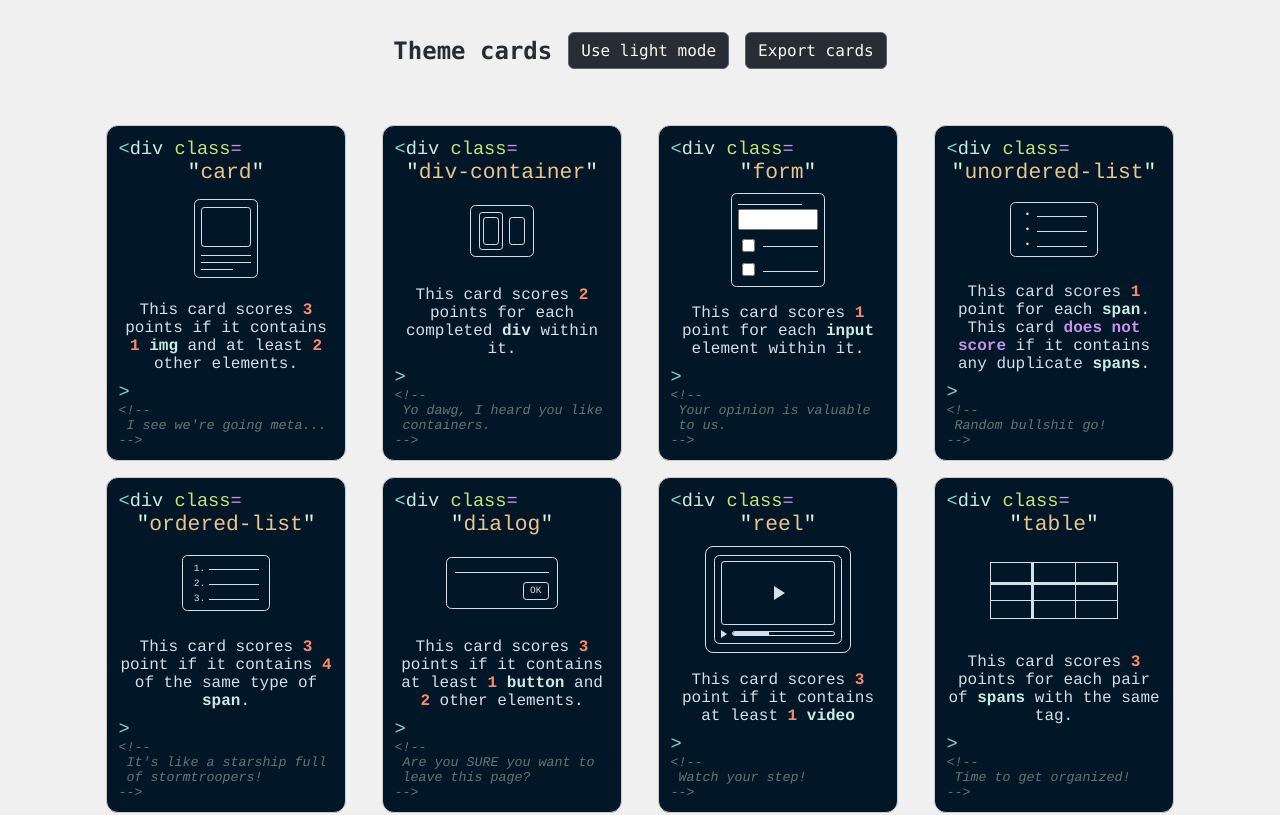
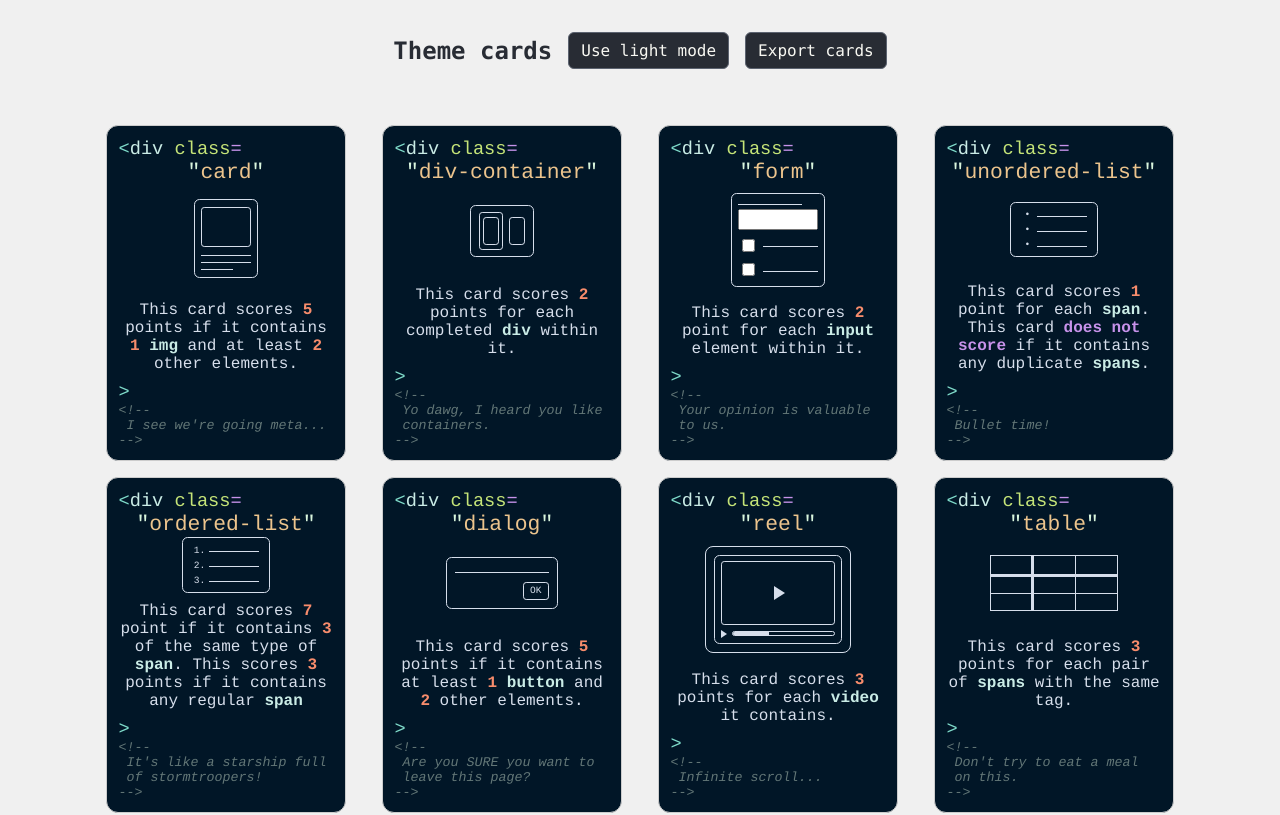
Before and after one commit to TangerineCat/divspan, a React (Vite) app: page / in a window 1280 px wide. Shown: the top 815 px of the page. Built offline with nearby package versions, Linux system fonts and the light colour scheme.

Commit message:
Balance patch over most divs

```diff
--- a/src/Card.scss
+++ b/src/Card.scss
@@ -192,6 +192,17 @@
   }
 }
 
+.card-visual .button-pill {
+  background: #7c3aed;
+  border: 0;
+  border-radius: 999px;
+  color: #fff;
+  cursor: pointer;
+  font: inherit;
+  font-weight: bold;
+  padding: 0.5rem 1rem;
+}
+
 .card-tag {
   color: var(--tag);
 }
--- a/src/Divs.tsx
+++ b/src/Divs.tsx
@@ -30,7 +30,7 @@ export const divs: CardConfig[] = [
     visual: <CardVisual />,
     description: [
       'This card scores ',
-      3,
+      5,
       ' points if it contains ',
       1,
       ' ',
@@ -61,7 +61,7 @@ export const divs: CardConfig[] = [
     visual: <MiniFormVisual />,
     description: [
       'This card scores ',
-      1,
+      2,
       ' point for each ',
       { text: 'input', type: DescriptionType.TAG },
       ' element within it.',
@@ -83,7 +83,7 @@ export const divs: CardConfig[] = [
       { text: 'spans', type: DescriptionType.TAG },
       '.'
     ],
-    flavorText: 'Random bullshit go!',
+    flavorText: 'Bullet time!',
   },
   {
     type: CardType.DIV,
@@ -91,12 +91,14 @@ export const divs: CardConfig[] = [
     visual: <MiniOrderedListVisual />,
     description: [
       'This card scores ',
+      7,
+      ' point if it contains ',
       3,
-      ' point if it contains ',
-      4,
       ' of the same type of ',
       { text: 'span', type: DescriptionType.TAG },
-      '.',
+      '. This scores ', 3, ' points if it contains any regular ',
+      { text: 'span', type: DescriptionType.TAG },
+
     ],
     flavorText: 'It\'s like a starship full of stormtroopers!',
   },
@@ -106,7 +108,7 @@ export const divs: CardConfig[] = [
     visual: <MiniDialogVisual />,
     description: [
       'This card scores ',
-      3,
+      5,
       ' points if it contains at least ',
       1,
       { text: ' button', type: DescriptionType.TAG },
@@ -123,11 +125,11 @@ export const divs: CardConfig[] = [
     description: [
       'This card scores ',
       3,
-      ' point if it contains at least ',
-      1,
-      { text: ' video', type: DescriptionType.TAG },
+      ' points for each ',
+      { text: 'video', type: DescriptionType.TAG },
+      ' it contains.'
     ],
-    flavorText: 'Watch your step!',
+    flavorText: 'Infinite scroll...',
   },
   {
     type: CardType.DIV,
@@ -140,7 +142,7 @@ export const divs: CardConfig[] = [
       { text: 'spans', type: DescriptionType.TAG },
       ' with the same tag.'
     ],
-    flavorText: 'Time to get organized!',
+    flavorText: 'Don\'t try to eat a meal on this.',
   },
   {
     type: CardType.DIV,
@@ -163,7 +165,7 @@ export const divs: CardConfig[] = [
     visual: <SearchbarVisual />,
     description: [
       'This card scores ',
-      4,
+      5,
       ' points if it contains ',
       { text: 'exactly ', type: DescriptionType.KEYWORD},
       1,
@@ -173,7 +175,7 @@ export const divs: CardConfig[] = [
       { text: ' button', type: DescriptionType.TAG },
       '.',
     ],
-    flavorText: 'LMGTFY'
+    flavorText: 'LMGTFY',
   },
   {
     type: CardType.DIV,
@@ -196,7 +198,7 @@ export const divs: CardConfig[] = [
     visual: <NavbarVisual />,
     description: [
       'This card scores ',
-      3,
+      5,
       ' points if it contains a ',
       { text: 'button', type: DescriptionType.TAG },
       ' and an ',
@@ -215,7 +217,7 @@ export const divs: CardConfig[] = [
     visual: <HeroVisual />,
     description: [
       'This card scores ',
-      3,
+      5,
       ' points if it contains ',
       1,
       ' ',
@@ -233,7 +235,7 @@ export const divs: CardConfig[] = [
     visual: <ArticleVisual />,
     description: [
       'This card scores ',
-      2,
+      4,
       ' points if it contains at least ',
       3,
       ' text ',
@@ -248,7 +250,7 @@ export const divs: CardConfig[] = [
     visual: <BlockquoteVisual />,
     description: [
       'This card scores ',
-      2,
+      4,
       ' points if it contains at least ',
       3,
       ' text ',
@@ -263,7 +265,7 @@ export const divs: CardConfig[] = [
     visual: <BadgeVisual />,
     description: [
       'This div scores ',
-      1,
+      2,
       ' points if it contains a text ',
       { text: 'span', type: DescriptionType.TAG},
       '.',
@@ -285,7 +287,7 @@ export const divs: CardConfig[] = [
     visual: <BannerAdVisual />,
     description: [
       'This card scores ',
-      3,
+      4,
       ' points if it contains an ',
       { text: 'img', type: DescriptionType.TAG },
       ' and a ',
@@ -300,7 +302,7 @@ export const divs: CardConfig[] = [
     visual: <AccordionVisual />,
     description: [
       'This card scores ',
-      2,
+      4,
       ' points for each pair of ',
       { text: 'div', type: DescriptionType.TAG },
       ' and text element.',
@@ -437,15 +439,15 @@ export const scripts: CardConfig[] = [
     name: 'commit',
     description: [
       'Add up to ',
-      3,
+      2,
       { text: ' spans', type: DescriptionType.TAG },
-      'to a ',
-      { text: ' div', type: DescriptionType.TAG },
-      ' from your hand, then draw the top card of the ',
-      { text: 'div', type: DescriptionType.TAG},
-      ' deck face down, and close that ',
-      { text: 'div', type: DescriptionType.TAG},
-      '.'
+      ' to a ',
+      { text: 'div', type: DescriptionType.TAG },
+      '. Then, you ',
+      { text: 'must', type: DescriptionType.KEYWORD},
+      ' close it with a ',
+      { text: 'div', type: DescriptionType.TAG },
+      ' from your hand.'
     ],
     flavorText: 'Commit to the bit!',
   },
@@ -456,11 +458,29 @@ export const scripts: CardConfig[] = [
       'Reveal cards from the ',
       { text: 'div', type: DescriptionType.TAG},
       ' deck equal to the ',
-      {text: 'number of players', type: DescriptionType.NUMBER},
-      '. In clockwise order, starting with yourself, each player must choose ',
+      {text: 'number of players + 1', type: DescriptionType.NUMBER},
+      '. In clockwise order, starting with yourself, each player ',
+      { text: 'must', type: DescriptionType.KEYWORD},
+      ' choose ',
       1,
       ' of the remaining cards and add it to their hand',
     ],
     flavorText: 'You get a card! You get a card!',
   },
+  {
+    type: CardType.SCRIPT,
+    name: 'cutPaste',
+    description: [
+      'Take a ',
+      { text: 'span', type: DescriptionType.TAG},
+      ' from ',
+      { text: 'ANYONE\'S', type: DescriptionType.KEYWORD},
+      ' open ',
+      { text: 'div', type: DescriptionType.TAG},
+      ' and place into one of your open ',
+      { text: 'div', type: DescriptionType.TAG},
+      '.',
+    ],
+    flavorText: 'YOINK!',
+  }
 ];
--- a/src/Spans.tsx
+++ b/src/Spans.tsx
@@ -104,6 +104,14 @@ export const spans: CardConfig[] = [
   },
   {
     type: CardType.SPAN,
+    name: 'button',
+    visual: <button className="button-pill" type="button">Click me!</button>,
+    description: [],
+    flavorText: 'Not medicine!',
+    useClosingTag: true,
+  },
+  {
+    type: CardType.SPAN,
     name: 'br',
     visual: <LinebreakVisual />,
     description: ['When you add this card to a ',
```
